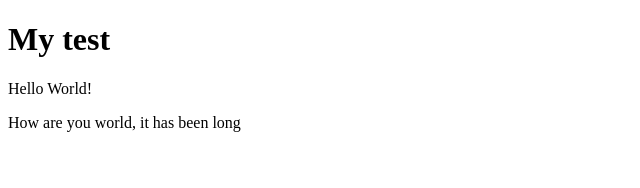
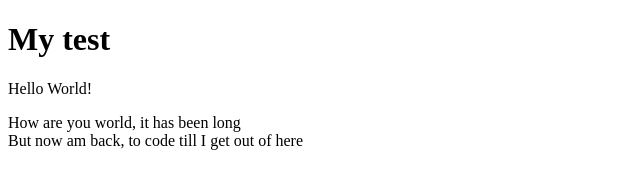
Before and after one commit to Miriam-Naomi-Anyango/test, a plain HTML site: page index.html in a window 1280 px wide. Shown: the whole page, without its empty margins (0-640 px from the left). Drawn offline with Linux system fonts and the light colour scheme.

Commit message:
Am moving on well

```diff
--- a/index.html
+++ b/index.html
@@ -8,6 +8,9 @@
   <body>
     <h1>My test</h1>
     <p>Hello World!</p>
-    <p>How are you world, it has been long</p>
+    <p>
+      How are you world, it has been long<br />
+      But now am back, to code till I get out of here
+    </p>
   </body>
 </html>
```
